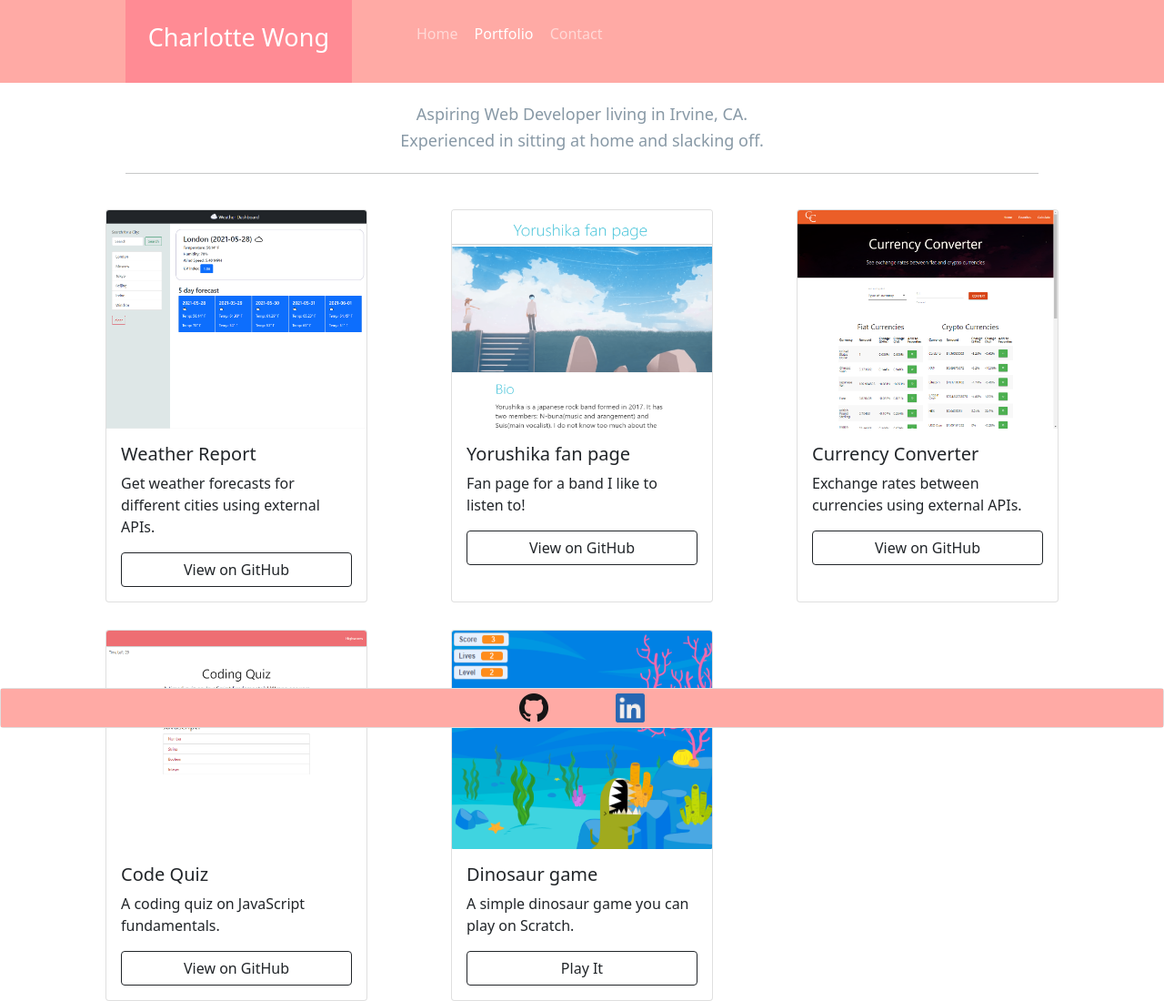
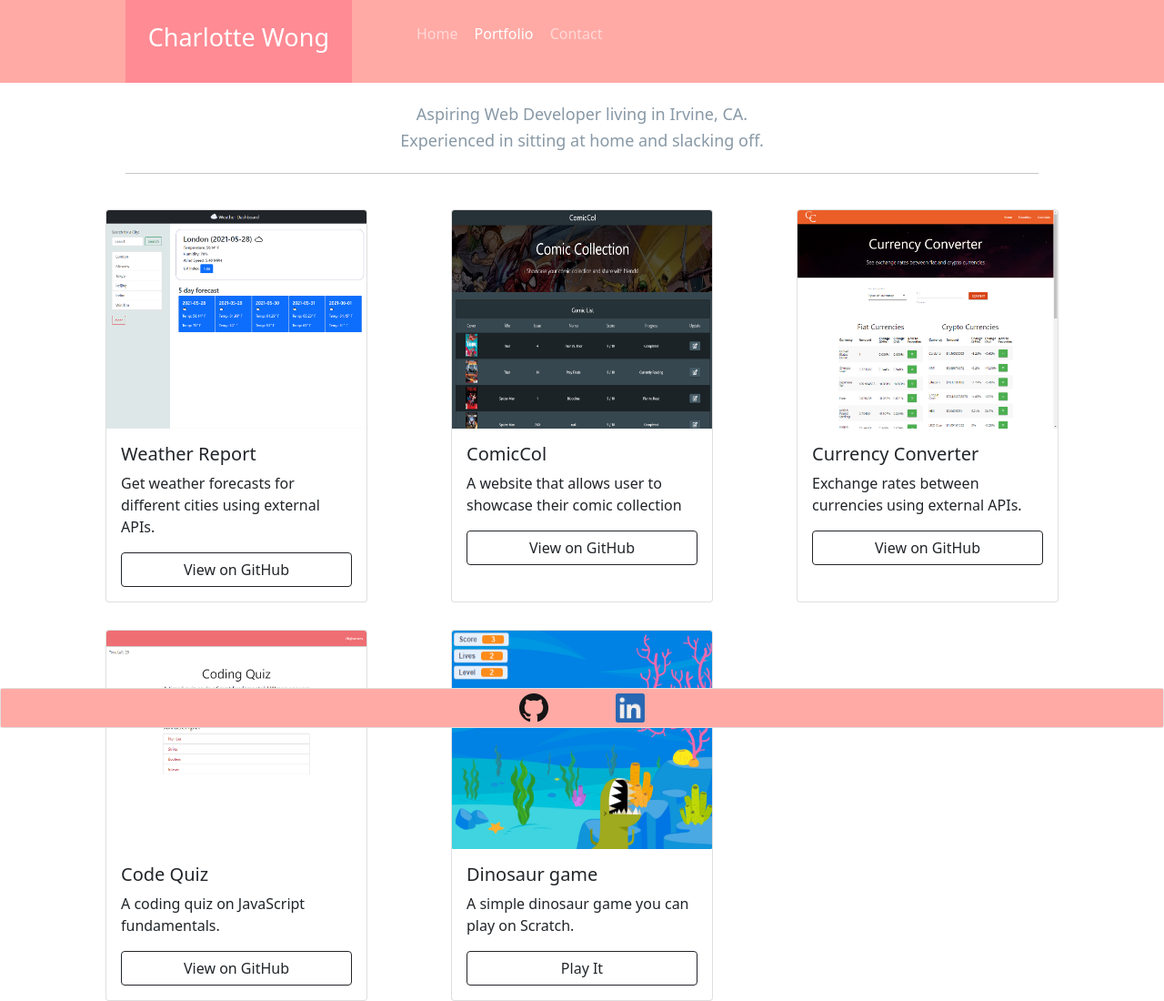
Before and after one commit to CharlotteFrancis/MyPortfolio, a plain HTML site: page portfolio.html in a window 1280 px wide. Shown: the top 1100 px of the page at 91% size. Drawn offline with nearby package versions, Linux system fonts and the light colour scheme.

Commit message:
switched out yorushika for comiccol

```diff
--- a/portfolio.html
+++ b/portfolio.html
@@ -60,11 +60,11 @@
             <!-- end col -->
             <section class="col-sm-4 my-center" style="margin-top: 2%;">
                 <figure class="card box-margin" style="width: 18rem;">
-                    <a href="https://charlottefrancis.github.io/Yorushika/"><img src="./Assets/favband.png" class="card-img-top" alt="yorushika" style="height: 15rem;"></a>
+                    <a href="https://comiccol.herokuapp.com/"><img src="./Assets/comiccol.png" class="card-img-top" alt="ComicCol" style="height: 15rem;"></a>
                     <div class="card-body">
-                        <h5>Yorushika fan page</h5>
-                        <p class="card-text">Fan page for a band I like to listen to!</p>
-                        <a type="button" href="https://github.com/CharlotteFrancis/Yorushika" class="btn btn-outline-dark my-center">View on GitHub</a>
+                        <h5>ComicCol</h5>
+                        <p class="card-text">A website that allows user to showcase their comic collection</p>
+                        <a type="button" href="https://github.com/CharlotteFrancis/ComicCol" class="btn btn-outline-dark my-center">View on GitHub</a>
                     </div>
                   </figure>
             </section>
```
Also changed, not shown: Assets/comiccol.png (added).
